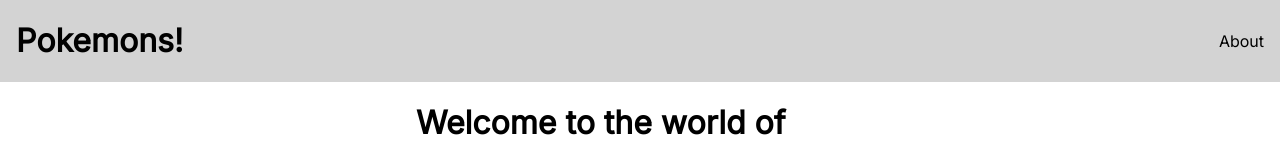
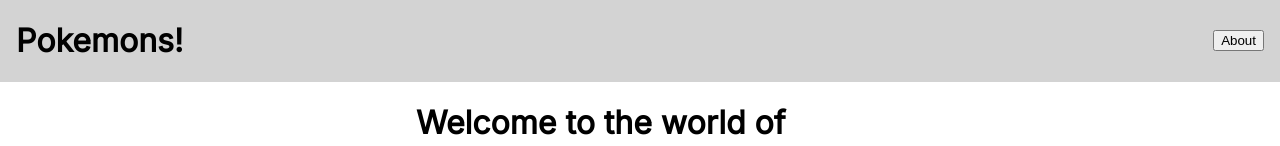
Before and after one commit to bencun/symphony-pokemons, a Next.js app: page /about in a window 1280 px wide. Shown: the top 146 px of the page. Built offline with nearby package versions, Linux system fonts and the light colour scheme.

Commit message:
Navigate using router.push

```diff
--- a/layouts/RootLayout.tsx
+++ b/layouts/RootLayout.tsx
@@ -1,9 +1,12 @@
 import Head from 'next/head';
 import Link from 'next/link';
+import { useRouter } from 'next/router';
 import React from 'react';
 import styles from './RootLayout.module.scss';
 
 export const RootLayout: React.FC = ({ children }) => {
+  const router = useRouter();
+
   return (
     <>
       <Head>
@@ -17,9 +20,9 @@
             <a>Pokemons!</a>
           </Link>
         </h1>
-        <Link href="/about">
-          <a>About</a>
-        </Link>
+        <button className="btn-link" onClick={() => router.push('/about')}>
+          About
+        </button>
       </div>
       {children}
     </>
```
